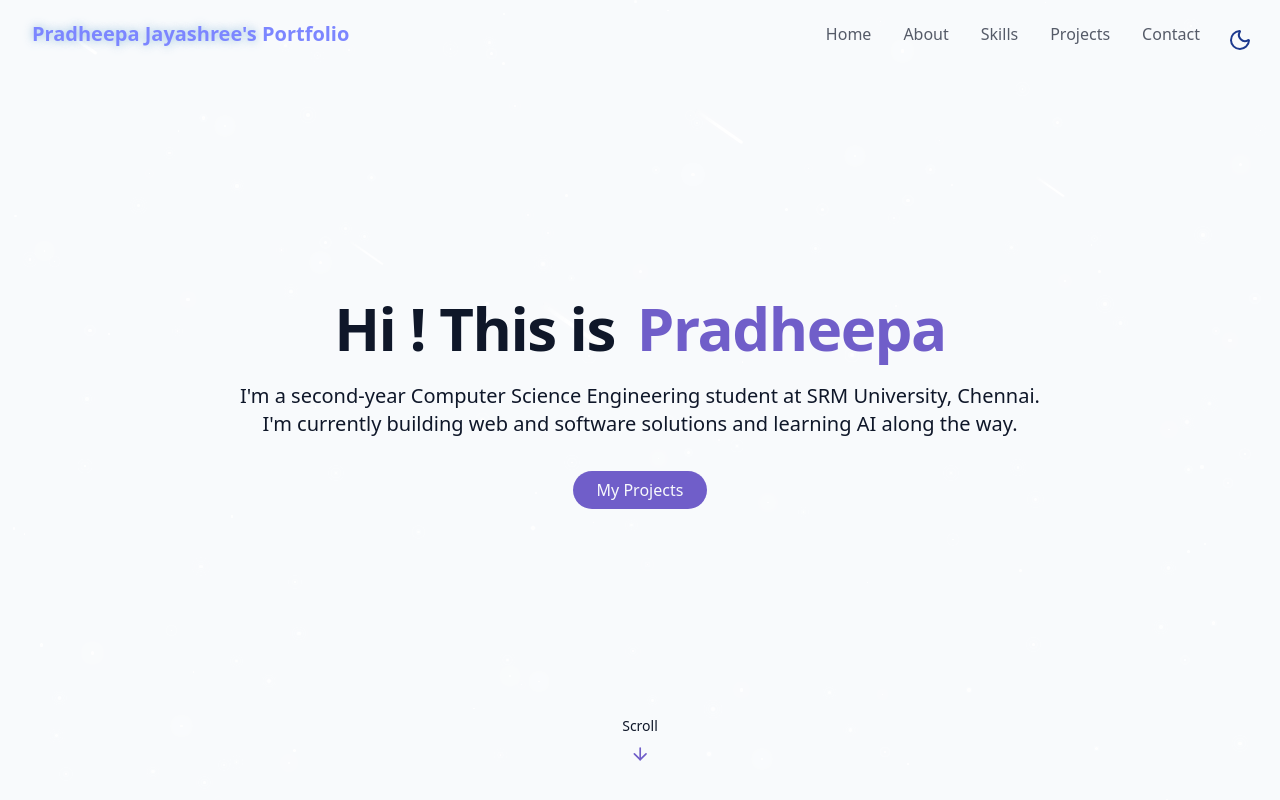
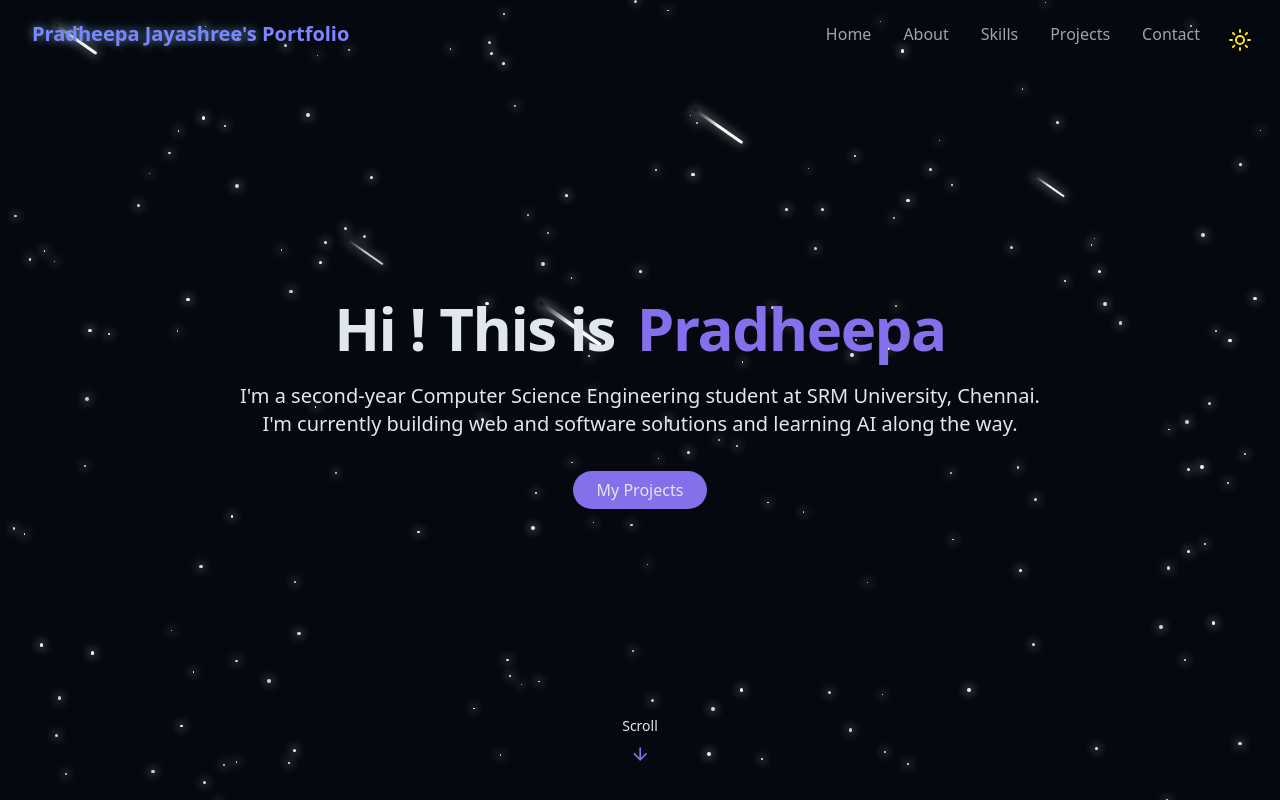
Before and after one commit to pradheepa-jshree/BEAUTIFUL-PORTFOLIO, a React (Vite) app: page / in a window 1280 px wide. Shown: the top 800 px of the page. Built offline with nearby package versions, Linux system fonts and the light colour scheme.

Commit message:
toaster for message and footer section added and the project is completed

```diff
--- a/src/App.jsx
+++ b/src/App.jsx
@@ -1,12 +1,14 @@
 import { Home } from "./Pages/Home";
 import { BrowserRouter, Route, Routes } from "react-router-dom";
 import { NotFound } from "./Pages/NotFound";
+import { Toaster } from "./components/ui/toaster";
 
 function App() {
 
 
   return(
     <>
+    <Toaster />
     <BrowserRouter>
      <Routes>
       <Route index element={<Home />}/>
--- a/src/Pages/Home.jsx
+++ b/src/Pages/Home.jsx
@@ -6,6 +6,7 @@ import { AboutSection } from "../components/AboutSection";
 import { SkillsSection } from "../components/SkillsSection";
 import { ProjectsSection } from "../components/ProjectsSection";
 import { ContactSection } from "../components/ContactSection";
+import { Footer } from "../components/Footer";
 
 
 export const Home = () => {
@@ -29,5 +30,6 @@ export const Home = () => {
         </main>
 
         {/* footer */}
+        <Footer />
     </div>;
 };
--- a/src/components/ContactSection.jsx
+++ b/src/components/ContactSection.jsx
@@ -1,14 +1,27 @@
 import { Instagram, Link, Linkedin, Mail, MapPin, Phone, Send } from "lucide-react";
 import{cn} from '@/lib/utils';
+import { useToast } from "../hooks/use-toast";
+import { useState } from "react";
 
 export const ContactSection = () =>{
+
+    const {toast} = useToast();
+    const [isSubmitting, setIsSubmitting] = useState(false);
 
     const handleSubmit = (e) => {
         e.preventDefault()
 
+        setIsSubmitting(true);
+
         setTimeout(()=>{
+            toast({
+                title: "Message sent successfully! ",
+                description: "Thankyou you for your message. I'll get back to you soon.",
 
+            })
+            setIsSubmitting(false);
         },1500)
+
     }
     return (
     <section id="contact" className="py-24 px-4 relative bg-secondary/30"
@@ -76,7 +89,7 @@ export const ContactSection = () =>{
                         </div>
                     </div>
                 </div>
-                <div className="bg-card p-8 rounded-lg shadow-x5">
+                <div className="bg-card p-8 rounded-lg shadow-x5" onSubmit={handleSubmit}>
                     <h3 className="text-2xl font-semibold mb-6"> Send A Message </h3>
 
                     <form className="space-y-6">
@@ -118,10 +131,10 @@ export const ContactSection = () =>{
                             />
                         </div>
 
-                        <button type="submit" className={cn("cosmic-button w-full flex items-center justify-center gap-2"
+                        <button type="submit" disabled={isSubmitting} className={cn("cosmic-button w-full flex items-center justify-center gap-2"
 
                         )}>
-                        Send Message
+                        {isSubmitting?"sending message...": "Send Message"}
                         <Send size={16}/>
 
                         </button>
--- /dev/null
+++ b/src/components/Footer.jsx
@@ -0,0 +1,34 @@
+import { ArrowUp } from "lucide-react";
+
+export const Footer = () => {
+  return (
+    <footer className="py-14 px-4 bg-card border-t border-border mt-12">
+
+      {/* Centered content */}
+      <div className="flex flex-col items-center justify-center gap-3 text-center">
+
+        {/* Text + star */}
+        <div className="flex items-center gap-2 text-sm md:text-base text-foreground/60">
+          <span className="text-primary text-glow">✦</span>
+          <p className="text-glow">
+            Learning. Building. Improving.
+          </p>
+        </div>
+
+        {/* Arrow BELOW text */}
+        <a
+          href="#hero"
+          className="p-2 rounded-full bg-primary/10 hover:bg-primary/20 text-primary transition-colors"
+        >
+          <ArrowUp size={20} />
+        </a>
+
+        {/* Copyright */}
+        <p className="text-xs text-foreground/40 mt-2">
+          © {new Date().getFullYear()} Pradheepa Jayashree
+        </p>
+
+      </div>
+    </footer>
+  );
+};
--- a/src/components/ThemeToggle.jsx
+++ b/src/components/ThemeToggle.jsx
@@ -5,17 +5,20 @@ import {cn} from"@/lib/utils";
 export const ThemeToggle = () => {
     const [isDarkMode, setIsDarkMode] = useState(false);
 
-    useEffect(()=> {
-        const storedTheme = localStorage.getItem("theme");
-        if (storedTheme === "dark"){
-            setIsDarkMode(true);
-            document.documentElement.classList.add("dark");
-        }
-        else{
-            localStorage.setItem("theme","light");
-            setIsDarkMode(false);
-        }
-    }, []);
+   useEffect(() => {
+  const storedTheme = localStorage.getItem("theme");
+
+  if (storedTheme === "light") {
+    document.documentElement.classList.remove("dark");
+    setIsDarkMode(false);
+  } else {
+    // DEFAULT = DARK MODE
+    document.documentElement.classList.add("dark");
+    localStorage.setItem("theme", "dark");
+    setIsDarkMode(true);
+  }
+}, []);
+
     const toggleTheme = () => {
         if (isDarkMode) {
             document.documentElement.classList.remove("dark");
--- /dev/null
+++ b/src/components/ui/toast.jsx
@@ -0,0 +1,88 @@
+
+import * as React from "react"
+import * as ToastPrimitives from "@radix-ui/react-toast"
+import { cva } from "class-variance-authority"
+import { X } from "lucide-react"
+
+import { cn } from "@/lib/utils"
+
+const ToastProvider = ToastPrimitives.Provider
+
+const ToastViewport = React.forwardRef(({ className, ...props }, ref) => (
+  <ToastPrimitives.Viewport
+    ref={ref}
+    className={cn(
+      "fixed top-0 z-[100] flex max-h-screen w-full flex-col-reverse p-4 sm:bottom-0 sm:right-0 sm:top-auto sm:flex-col md:max-w-[420px]",
+      className
+    )}
+    {...props}
+  />
+))
+ToastViewport.displayName = ToastPrimitives.Viewport.displayName
+
+const toastVariants = cva(
+  "group pointer-events-auto relative flex w-full items-center justify-between space-x-4 overflow-hidden rounded-md border p-6 shadow-lg transition-all",
+  {
+    variants: {
+      variant: {
+        default: "bg-card text-foreground",
+        destructive:
+          "border-destructive/50 text-destructive dark:border-destructive",
+      },
+    },
+    defaultVariants: {
+      variant: "default",
+    },
+  }
+)
+
+const Toast = React.forwardRef(({ className, variant, ...props }, ref) => (
+  <ToastPrimitives.Root
+    ref={ref}
+    className={cn(toastVariants({ variant }), className)}
+    {...props}
+  />
+))
+Toast.displayName = ToastPrimitives.Root.displayName
+
+const ToastTitle = React.forwardRef(({ className, ...props }, ref) => (
+  <ToastPrimitives.Title
+    ref={ref}
+    className={cn("text-sm font-semibold", className)}
+    {...props}
+  />
+))
+ToastTitle.displayName = ToastPrimitives.Title.displayName
+
+const ToastDescription = React.forwardRef(({ className, ...props }, ref) => (
+  <ToastPrimitives.Description
+    ref={ref}
+    className={cn("text-sm text-foreground/70", className)}
+    {...props}
+  />
+))
+ToastDescription.displayName = ToastPrimitives.Description.displayName
+
+const ToastClose = React.forwardRef(({ className, ...props }, ref) => (
+  <ToastPrimitives.Close
+    ref={ref}
+    className={cn(
+      "absolute right-2 top-2 rounded-md p-1 text-foreground/50 hover:text-foreground",
+      className
+    )}
+    toast-close=""
+    {...props}
+  >
+    <X className="h-4 w-4" />
+  </ToastPrimitives.Close>
+))
+ToastClose.displayName = ToastPrimitives.Close.displayName
+
+export {
+  ToastProvider,
+  ToastViewport,
+  Toast,
+  ToastTitle,
+  ToastDescription,
+  ToastClose,
+}
--- /dev/null
+++ b/src/components/ui/toaster.jsx
@@ -0,0 +1,31 @@
+
+import { useToast } from "@/hooks/use-toast"
+import {
+  Toast,
+  ToastClose,
+  ToastDescription,
+  ToastProvider,
+  ToastTitle,
+  ToastViewport,
+} from "@/components/ui/toast"
+
+export function Toaster() {
+  const { toasts } = useToast()
+
+  return (
+    <ToastProvider>
+      {toasts.map(({ id, title, description, ...props }) => (
+        <Toast key={id} {...props}>
+          <div className="grid gap-1">
+            {title && <ToastTitle>{title}</ToastTitle>}
+            {description && (
+              <ToastDescription>{description}</ToastDescription>
+            )}
+          </div>
+          <ToastClose />
+        </Toast>
+      ))}
+      <ToastViewport />
+    </ToastProvider>
+  )
+}
--- /dev/null
+++ b/src/hooks/use-toast.js
@@ -0,0 +1,149 @@
+import * as React from "react";
+
+const TOAST_LIMIT = 1;
+const TOAST_REMOVE_DELAY = 100000;
+
+let count = 0;
+
+function genId() {
+  count = (count + 1) % Number.MAX_SAFE_INTEGER;
+  return count.toString();
+}
+
+const toastTimeouts = new Map();
+
+const listeners = [];
+let memoryState = { toasts: [] };
+
+function dispatch(action) {
+  memoryState = reducer(memoryState, action);
+  listeners.forEach((listener) => {
+    listener(memoryState);
+  });
+}
+
+function reducer(state, action) {
+  switch (action.type) {
+    case "ADD_TOAST":
+      return {
+        ...state,
+        toasts: [action.toast, ...state.toasts].slice(0, TOAST_LIMIT),
+      };
+
+    case "UPDATE_TOAST":
+      return {
+        ...state,
+        toasts: state.toasts.map((t) =>
+          t.id === action.toast.id ? { ...t, ...action.toast } : t
+        ),
+      };
+
+    case "DISMISS_TOAST": {
+      const { toastId } = action;
+
+      if (toastId) {
+        addToRemoveQueue(toastId);
+      } else {
+        state.toasts.forEach((toast) => {
+          addToRemoveQueue(toast.id);
+        });
+      }
+
+      return {
+        ...state,
+        toasts: state.toasts.map((t) =>
+          t.id === toastId || toastId === undefined
+            ? { ...t, open: false }
+            : t
+        ),
+      };
+    }
+
+    case "REMOVE_TOAST":
+      if (action.toastId === undefined) {
+        return {
+          ...state,
+          toasts: [],
+        };
+      }
+      return {
+        ...state,
+        toasts: state.toasts.filter((t) => t.id !== action.toastId),
+      };
+
+    default:
+      return state;
+  }
+}
+
+function addToRemoveQueue(toastId) {
+  if (toastTimeouts.has(toastId)) {
+    return;
+  }
+
+  const timeout = setTimeout(() => {
+    toastTimeouts.delete(toastId);
+    dispatch({
+      type: "REMOVE_TOAST",
+      toastId,
+    });
+  }, TOAST_REMOVE_DELAY);
+
+  toastTimeouts.set(toastId, timeout);
+}
+
+function toast({ title, description, ...props }) {
+  const id = genId();
+
+  const update = (props) =>
+    dispatch({
+      type: "UPDATE_TOAST",
+      toast: { ...props, id },
+    });
+
+  const dismiss = () =>
+    dispatch({ type: "DISMISS_TOAST", toastId: id });
+
+  dispatch({
+    type: "ADD_TOAST",
+    toast: {
+      id,
+      title,
+      description,
+      open: true,
+      onOpenChange: (open) => {
+        if (!open) dismiss();
+      },
+      ...props,
+    },
+  });
+
+  return {
+    id,
+    dismiss,
+    update,
+  };
+}
+
+function useToast() {
+  const [state, setState] = React.useState(memoryState);
+
+  React.useEffect(() => {
+    listeners.push(setState);
+    return () => {
+      const index = listeners.indexOf(setState);
+      if (index > -1) {
+        listeners.splice(index, 1);
+      }
+    };
+  }, [state]);
+
+  return {
+    ...state,
+    toast,
+    dismiss: (toastId) =>
+      dispatch({ type: "DISMISS_TOAST", toastId }),
+  };
+}
+
+export { useToast, toast };
```
